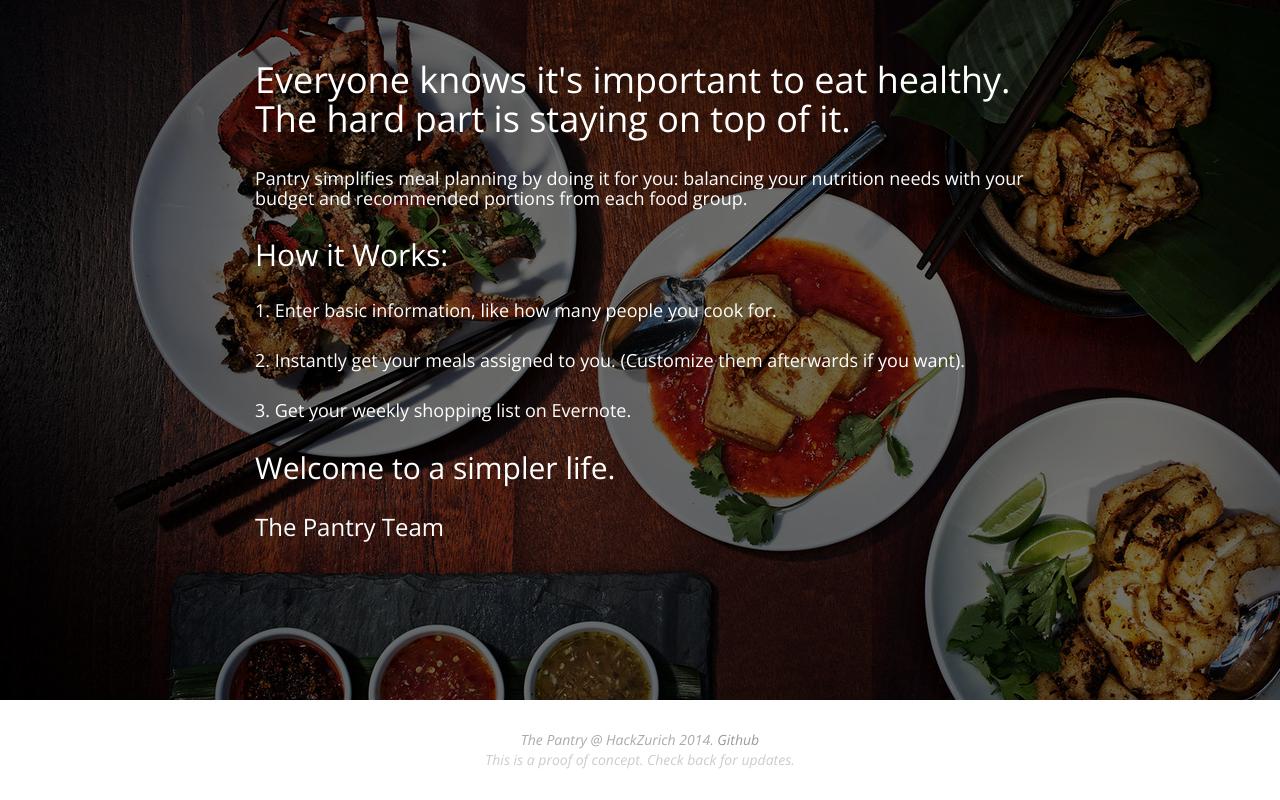
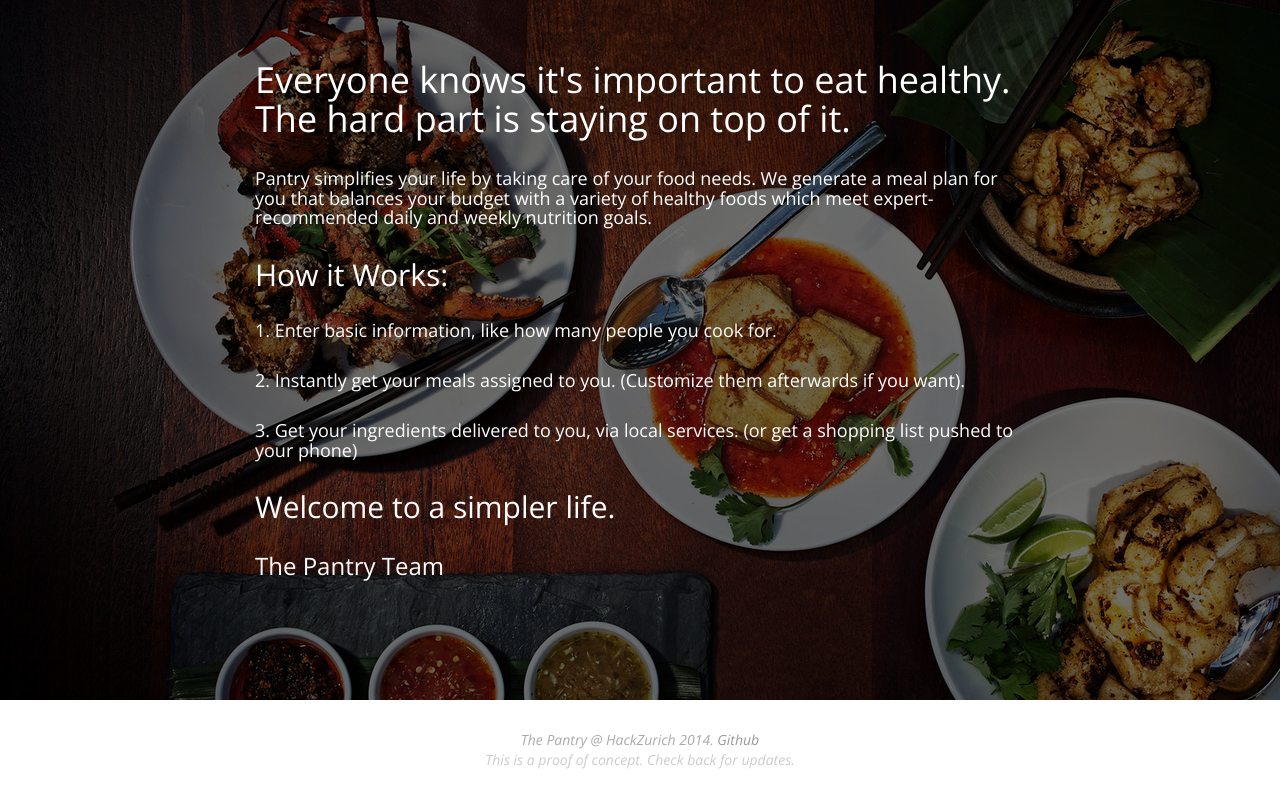
Before and after one commit to create/foodplan, a Django app: page /about in a window 1280 px wide. Shown: the part 110-910 px from the top of the page. Run offline with Django 3.2, Linux system fonts and the light colour scheme; parts of the project's set-up code (start-up, migrations or seed data) failed here and were passed over; some libraries are stand-ins or nearby versions.

Commit message:
update how it works page

```diff
--- a/templates/how_it_works.html
+++ b/templates/how_it_works.html
@@ -1,11 +1,11 @@
 
 
-<h4>Pantry simplifies meal planning by doing it for you: balancing your nutrition needs with your budget and recommended portions from each food group.</h4>
+<h4>Pantry simplifies your life by taking care of your food needs. We generate a meal plan for you that balances your budget with a variety of healthy foods which meet expert-recommended daily and weekly nutrition goals.</h4>
 
 <h2>How it Works:</h2>
 <h4>1. Enter basic information, like how many people you cook for.</h4>
 <h4>2. Instantly get your meals assigned to you. (Customize them afterwards if you want).</h4>
-<h4>3. Get your weekly shopping list on Evernote.</h4>
+<h4>3. Get your ingredients delivered to you, via local services. (or get a shopping list pushed to your phone)</h4>
 
 
 <h2>Welcome to a simpler life.</h2>
```
